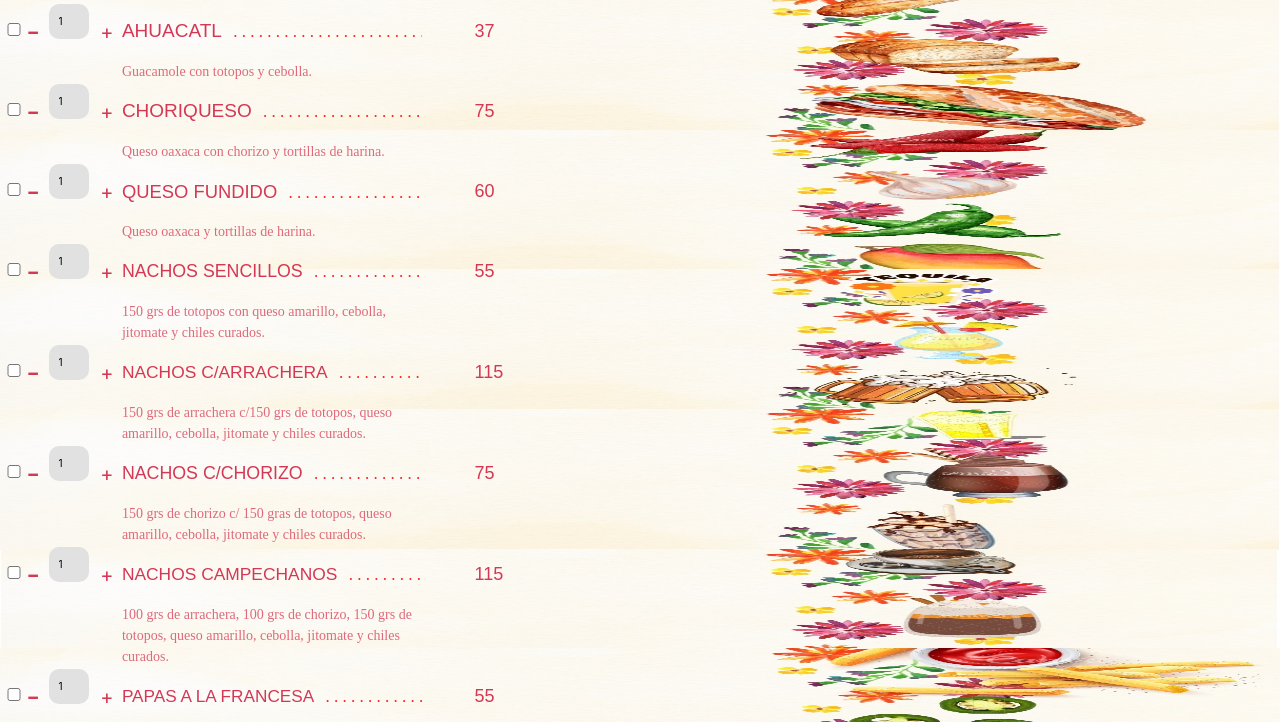
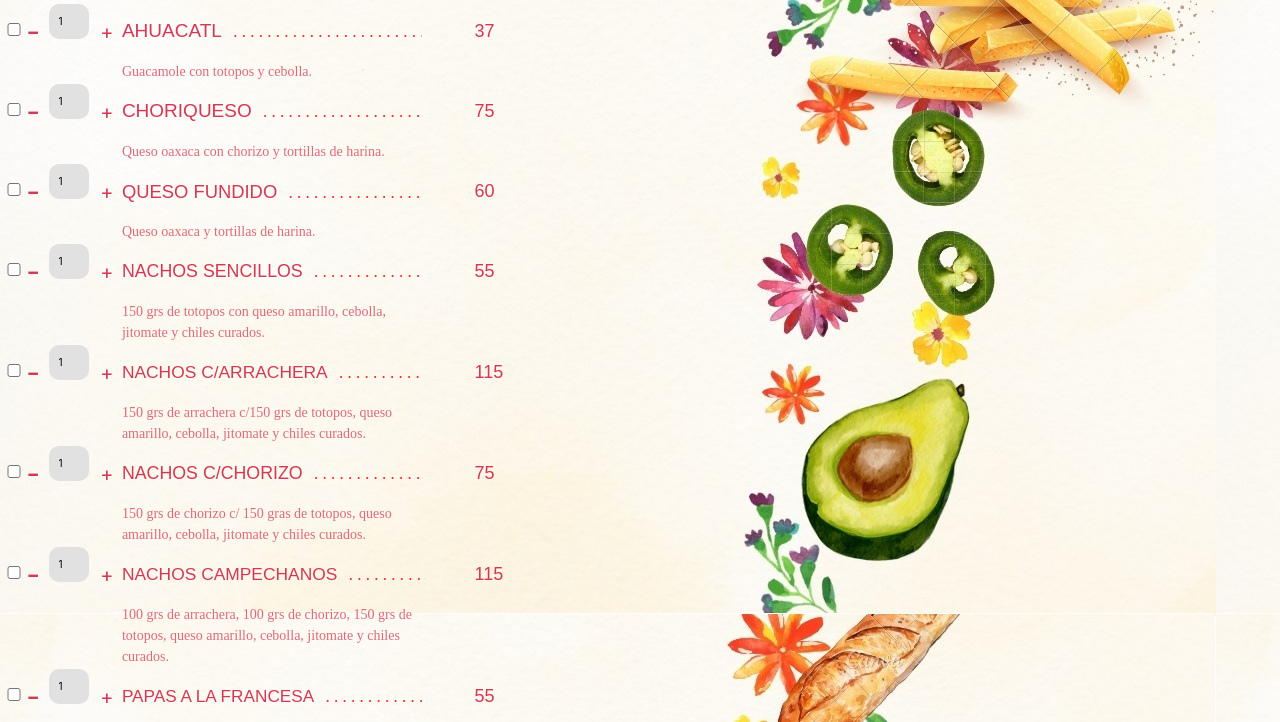
Before and after one commit to amordemisamores/amordemisamores.github.io, a plain HTML site: page index.html in a window 1280 px wide. Shown: the part 152-874 px from the top of the page. Drawn offline with Linux system fonts and the light colour scheme; a web font is replaced by a local one.

Commit message:
Update index.html

```diff
--- a/index.html
+++ b/index.html
@@ -19,7 +19,7 @@
 
     <script src="https://cdnjs.cloudflare.com/ajax/libs/FileSaver.js/2.0.0/FileSaver.min.js" integrity="sha512-csNcFYJniKjJxRWRV1R7fvnXrycHP6qDR21mgz1ZP55xY5d+aHLfo9/FcGDQLfn2IfngbAHd8LdfsagcCqgTcQ==" crossorigin="anonymous" referrerpolicy="no-referrer"></script>
 </head>
-<body id = "mainContent" style="background: url(img/0.jpg); background-repeat:no-repeat; background-size:100% 100%; background-attachment: fixed; width: fit-content;">
+<body id = "mainContent" style="background: url(img/0.jpg);">
     <!--Footer-->
 	<script src="js/jquery/jquery-3.5.1.js"></script>
         <script src="js/bootstrap/bootstrap.js"></script>
```
